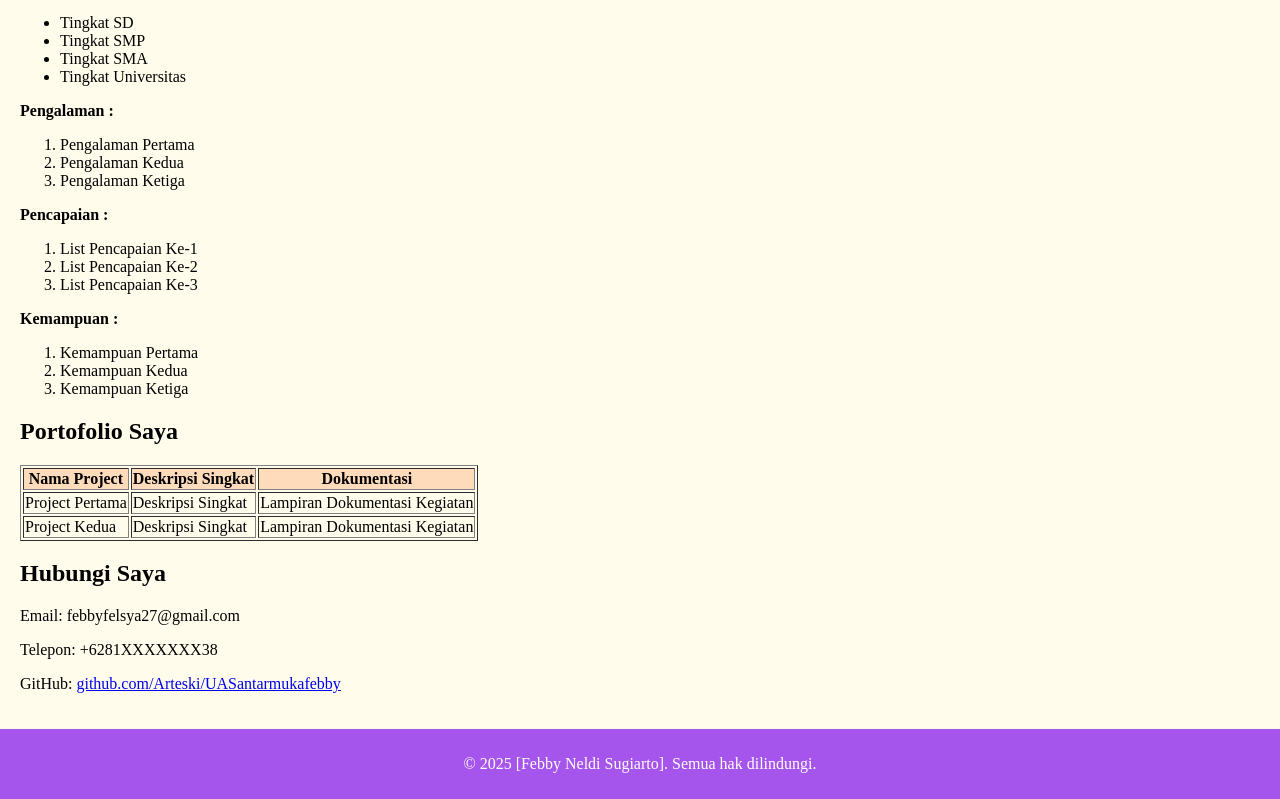
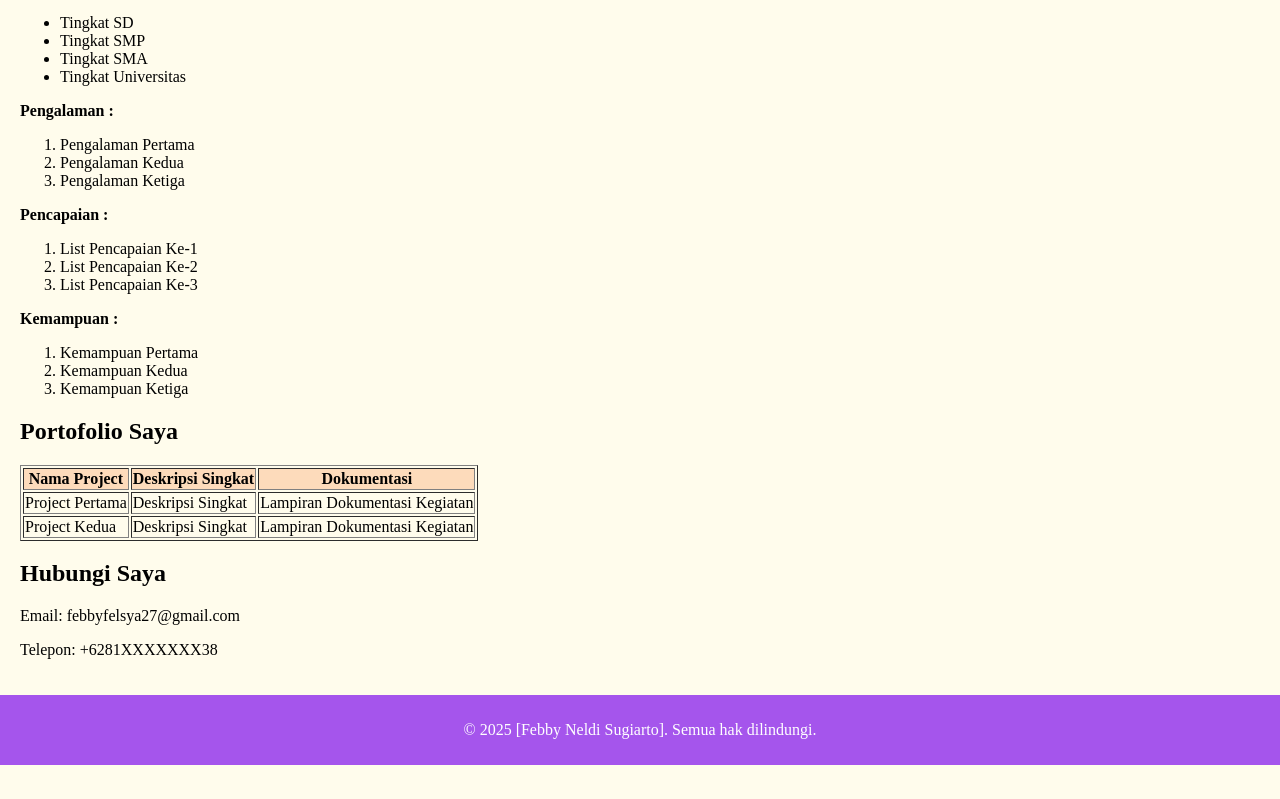
Before and after one commit to Arteski/UASantarmukafebby, a plain HTML site: page index.html in a window 1280 px wide. Shown: the part 779-1578 px from the top of the page. After the commit the page ends 1544 px from the top, so only its background shows below. Drawn offline with Linux system fonts and the light colour scheme.

Commit message:
Update and rename Index.html to index.html

```diff
--- a/Index.html
+++ b/index.html
@@ -155,7 +155,7 @@
     <h2>Hubungi Saya</h2>
     <p>Email: febbyfelsya27@gmail.com</p>
     <p>Telepon: +6281XXXXXXX38</p>
-    <p>GitHub: <a href="https://github.com/Arteski/UASantarmukafebby.git" target="_blank">github.com/Arteski/UASantarmukafebby</a></p>
+
 </section>
 
 
```
